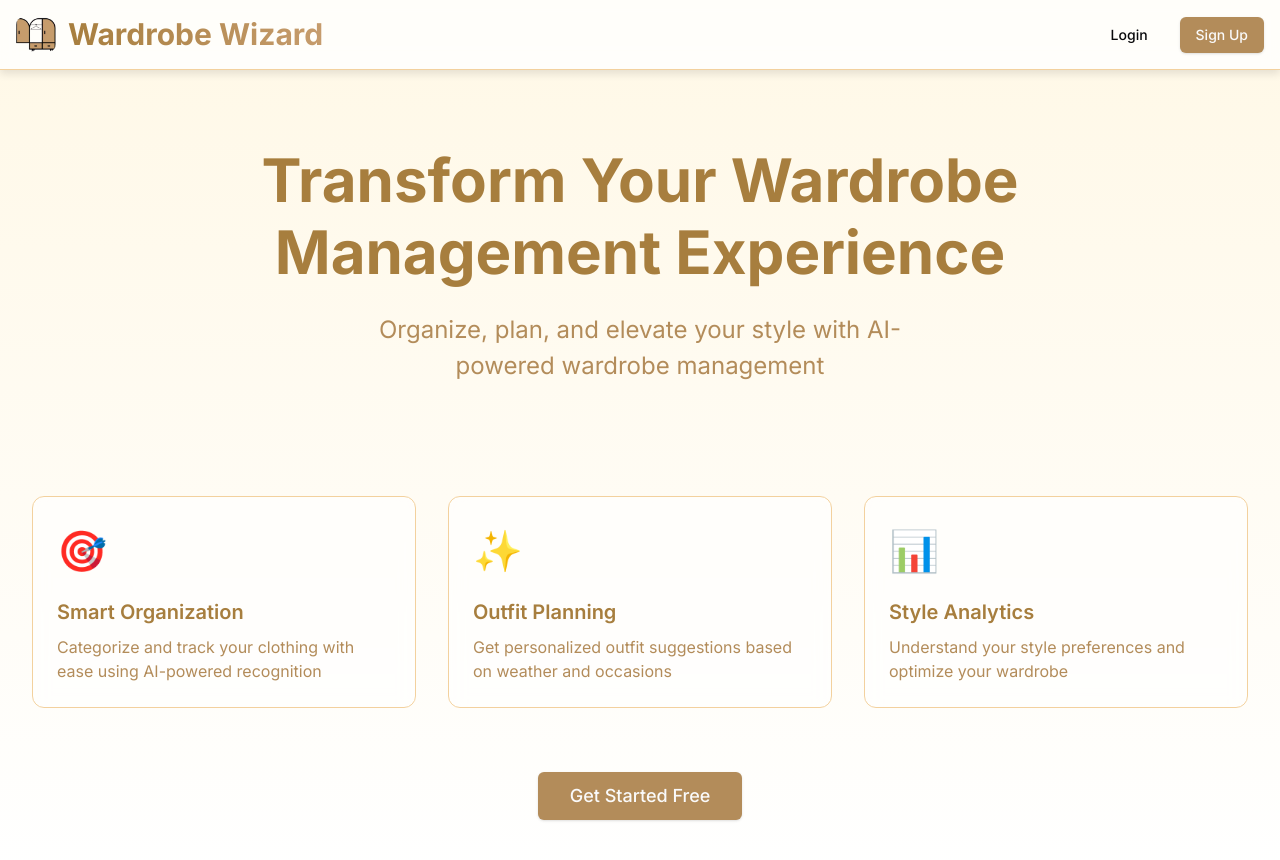
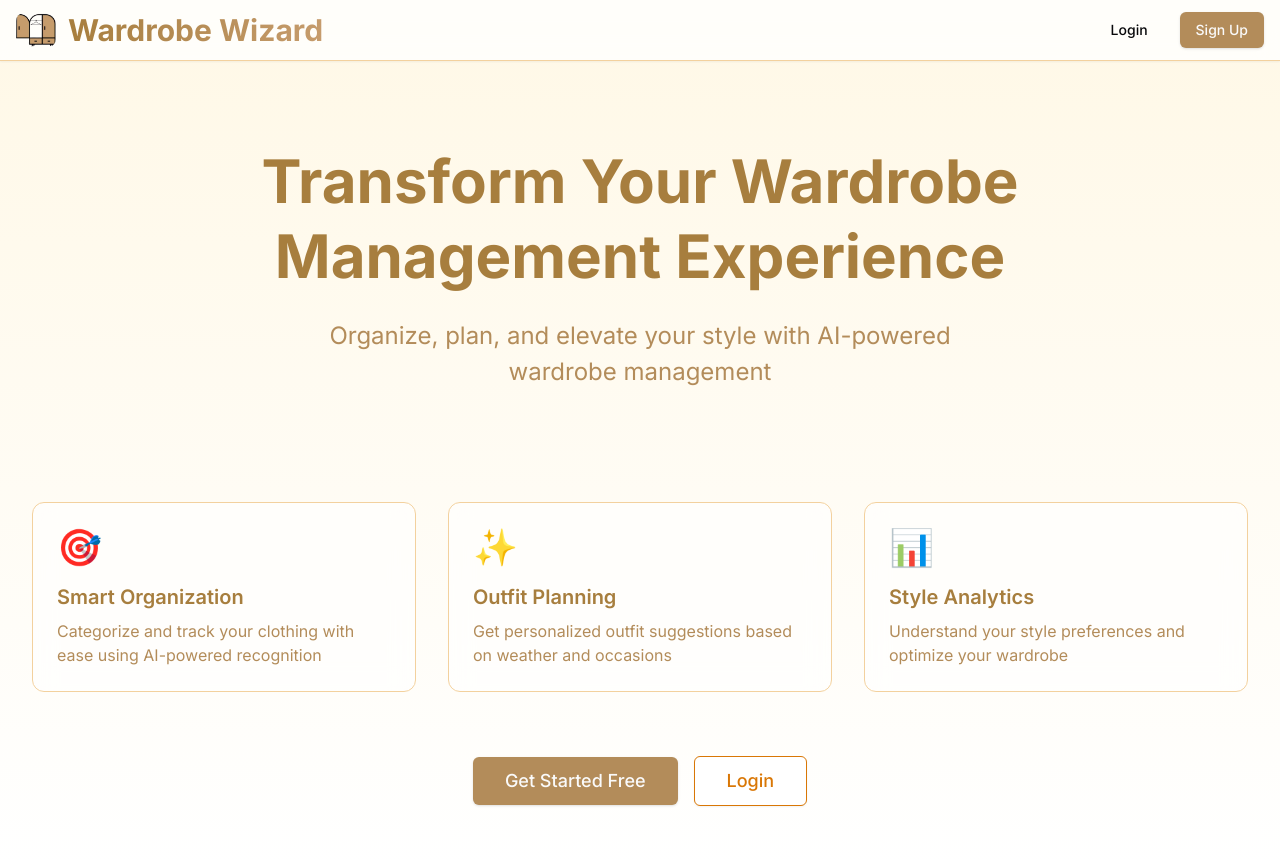
Before and after one commit to aal51282/wardrobe-wizard, a Next.js app: page / in a window 1280 px wide. Shown: the top 860 px of the page. Built offline with nearby package versions, Linux system fonts and the light colour scheme.

Commit message:
Converted splash page to tailwind css and added a login button for QOL.

```diff
--- a/app/page.tsx
+++ b/app/page.tsx
@@ -2,13 +2,12 @@ import { Header } from "@/components/custom/unregistered-user-view/Header";
 import { HeroSection } from "@/components/custom/unregistered-user-view/HeroSection";
 import { FeatureGrid } from "@/components/custom/unregistered-user-view/FeatureGrid";
 import { CTASection } from "@/components/custom/unregistered-user-view/CTASection";
-import styles from "./Page.module.css";
 
 export default function HomePage() {
   return (
-    <div className={styles.homePageContainer}>
+    <div className="flex flex-col min-h-screen bg-gradient-to-b from-[#fff8e6] to-white">
       <Header />
-      <main className={styles.mainContent}>
+      <main className="pt-24 px-4">
         <HeroSection />
         <FeatureGrid />
         <CTASection />
--- a/components/custom/unregistered-user-view/CTASection.tsx
+++ b/components/custom/unregistered-user-view/CTASection.tsx
@@ -1,13 +1,26 @@
 import Link from "next/link";
 import { Button } from "@/components/ui/button";
-import styles from "../../../app/Page.module.css";
 
 export function CTASection() {
   return (
-    <div className={styles.ctaSection}>
-      <Button size="lg" className={styles.ctaButton} asChild>
-        <Link href="/register">Get Started Free</Link>
-      </Button>
+    <div className="text-center my-16">
+      <div className="flex gap-4 items-center justify-center">
+        <Button
+          size="lg"
+          className="bg-[#b38c5a] hover:bg-[#a77e3e] px-8 py-6 text-lg"
+          asChild
+        >
+          <Link href="/register">Get Started Free</Link>
+        </Button>
+        <Button
+          size="lg"
+          variant="outline"
+          className="border-amber-600 text-amber-600 hover:bg-amber-50 px-8 py-6 text-lg"
+          asChild
+        >
+          <Link href="/login">Login</Link>
+        </Button>
+      </div>
     </div>
   );
 }
--- a/components/custom/unregistered-user-view/FeatureCard.tsx
+++ b/components/custom/unregistered-user-view/FeatureCard.tsx
@@ -8,10 +8,10 @@ interface FeatureCardProps {
 
 export function FeatureCard({ title, description, icon }: FeatureCardProps) {
   return (
-    <div className={styles.featureCard}>
-      <div className={styles.featureIcon}>{icon}</div>
-      <h3 className={styles.featureTitle}>{title}</h3>
-      <p className={styles.featureDescription}>{description}</p>
+    <div className="p-6 bg-white/60 backdrop-blur-md border border-[#f3d19e] rounded-xl transition-shadow hover:shadow-lg">
+      <div className="text-4xl mb-4">{icon}</div>
+      <h3 className="text-xl font-semibold text-[#a77e3e] mb-2">{title}</h3>
+      <p className="text-[#b38c5a]">{description}</p>
     </div>
   );
 }
--- a/components/custom/unregistered-user-view/FeatureGrid.tsx
+++ b/components/custom/unregistered-user-view/FeatureGrid.tsx
@@ -1,5 +1,4 @@
 import { FeatureCard } from "./FeatureCard";
-import styles from "../../../app/Page.module.css";
 
 const features = [
   {
@@ -23,7 +22,7 @@ const features = [
 
 export function FeatureGrid() {
   return (
-    <div className={styles.featureGrid}>
+    <div className="grid grid-cols-1 md:grid-cols-3 gap-8 max-w-7xl mx-auto my-16 px-4">
       {features.map((feature) => (
         <FeatureCard
           key={feature.title}
--- a/components/custom/unregistered-user-view/Header.tsx
+++ b/components/custom/unregistered-user-view/Header.tsx
@@ -1,29 +1,34 @@
 import Link from "next/link";
 import Image from "next/image";
 import { Button } from "@/components/ui/button";
-import styles from "@/app/Page.module.css";
 
 export function Header() {
   return (
-    <header className={styles.header}>
-      <div className={styles.headerContent}>
-        <Link href="/" className={styles.logoContainer}>
+    <header className="fixed top-0 left-0 right-0 bg-white/80 backdrop-blur-md border-b border-[#f3d19e] shadow-sm z-50 px-4">
+      <div className="w-full flex justify-between items-center py-3">
+        <Link href="/" className="flex items-center gap-3">
           <div className="flex items-center cursor-pointer">
             <Image
               src="/big-logo.png"
               alt="Wardrobe Wizard Logo"
               width={40}
               height={40}
-              className={styles.logo}
+              className="rounded-lg"
             />
-            <h1 className={`ml-3 ${styles.title}`}>Wardrobe Wizard</h1>
+            <h1 className="ml-3 text-3xl font-bold bg-gradient-to-r from-[#a77e3e] to-[#c69c6d] bg-clip-text text-transparent">
+              Wardrobe Wizard
+            </h1>
           </div>
         </Link>
-        <nav className={styles.navLinks}>
+        <nav className="flex gap-4">
           <Button variant="ghost" asChild>
             <Link href="/login">Login</Link>
           </Button>
-          <Button variant="default" className={styles.signUpButton} asChild>
+          <Button
+            variant="default"
+            className="bg-[#b38c5a] hover:bg-[#a77e3e]"
+            asChild
+          >
             <Link href="/register">Sign Up</Link>
           </Button>
         </nav>
--- a/components/custom/unregistered-user-view/HeroSection.tsx
+++ b/components/custom/unregistered-user-view/HeroSection.tsx
@@ -1,12 +1,10 @@
-import styles from "../../../app/Page.module.css";
-
 export function HeroSection() {
   return (
-    <div className={styles.heroSection}>
-      <h2 className={styles.heroTitle}>
+    <div className="text-center max-w-4xl mx-auto py-12">
+      <h2 className="text-[clamp(2rem,5vw,3.75rem)] font-bold text-[#a77e3e] mb-6 leading-tight">
         Transform Your Wardrobe Management Experience
       </h2>
-      <p className={styles.heroSubtitle}>
+      <p className="text-[clamp(1.25rem,3vw,1.5rem)] text-[#b38c5a] max-w-2xl mx-auto">
         Organize, plan, and elevate your style with AI-powered wardrobe
         management
       </p>
```
